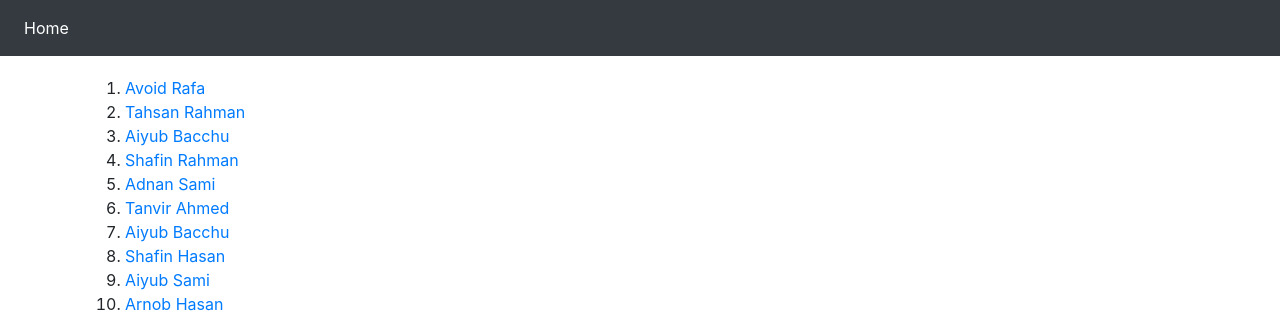
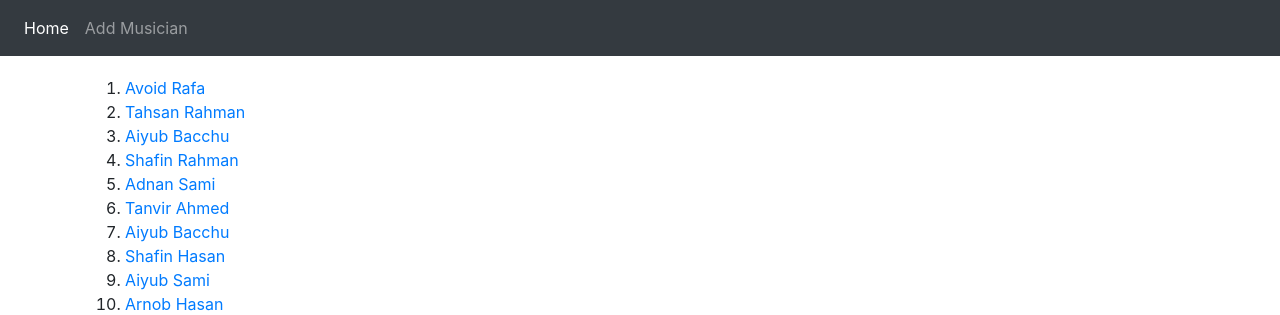
Before and after one commit to tanvir14ahmed/My_First_Project, a Django app: page / in a window 1280 px wide. Shown: the top 315 px of the page. Run offline with Django 4.2, Linux system fonts and the light colour scheme; data comes from the database, SQL or seed files in the repository; some libraries are stand-ins or nearby versions.

Commit message:
11th May 2023

```diff
--- a/first_app/templates/first_app/base.html
+++ b/first_app/templates/first_app/base.html
@@ -18,6 +18,9 @@
         <li class="nav-item active">
           <a class="nav-link" href="{% url 'first_app:index' %}">Home</a>
         </li>
+        <li class="nav-item">
+          <a class="nav-link" href="{% url 'first_app:add_musician' %}">Add Musician</a>
+        </li>
       </ul>
     </nav>
 
--- /dev/null
+++ b/first_app/templates/first_app/musician_form.html
@@ -0,0 +1,6 @@
+{% extends 'first_app/base.html' %}
+{% block body_block %}
+<h3>Add Musician:</h3>
+
+
+{% endblock %}
--- a/first_app/urls.py
+++ b/first_app/urls.py
@@ -7,6 +7,7 @@ app_name = "first_app"
 urlpatterns = [
     path('', views.IndexView.as_view(), name='index'),
     path('contact/', views.ContactPage.as_view(), name='contact'),
-    path('musician_details/<pk>/', views.MusicianDetail.as_view(), name='musician_details')
+    path('musician_details/<pk>/', views.MusicianDetail.as_view(), name='musician_details'),
+    path('add_musician/', views.AddMusician.as_view(), name='add_musician'),
 
 ]
--- a/first_app/views.py
+++ b/first_app/views.py
@@ -1,6 +1,6 @@
 from django.shortcuts import render
 from django.http import HttpResponse
-from django.views.generic import View, TemplateView, ListView, DetailView, DetailView
+from django.views.generic import View, TemplateView, ListView, DetailView, DetailView, CreateView
 from first_app import models
 
 class IndexView(ListView):
@@ -21,3 +21,8 @@ class MusicianDetail(DetailView):
     model = models.Musician
     context_object_name = 'musician'
     template_name = 'first_app/musician_details.html'
+
+class AddMusician(CreateView):
+    fields = ('first_name', 'last_name', 'instrument')
+    model = models.Musician
+    template_name = 'first_app/musician_form.html'
```
